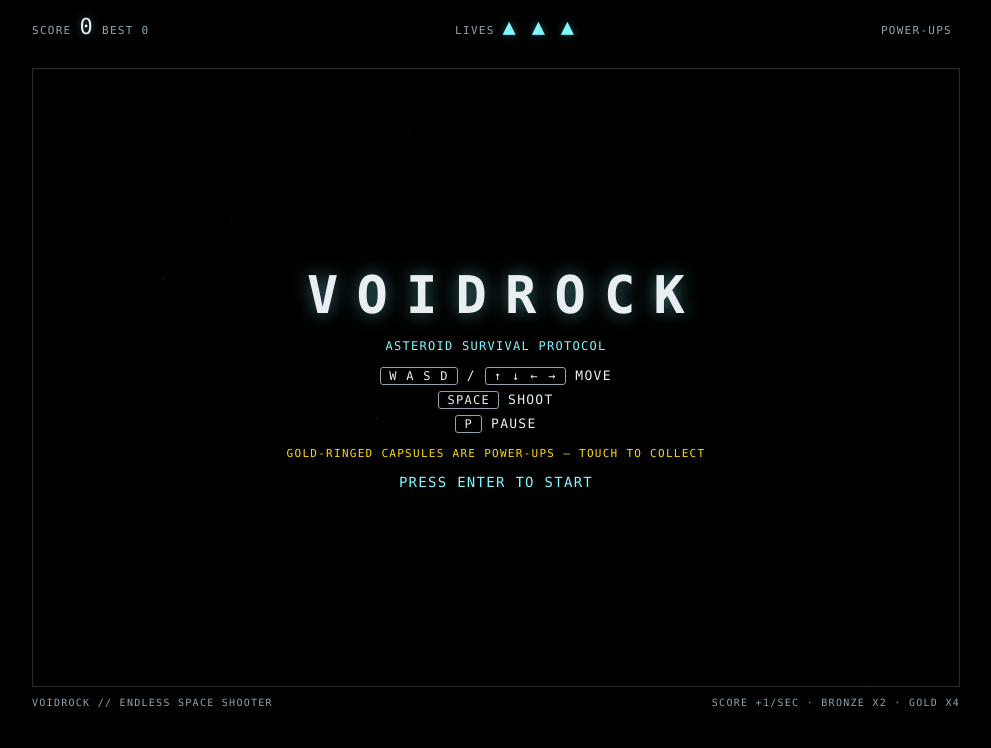
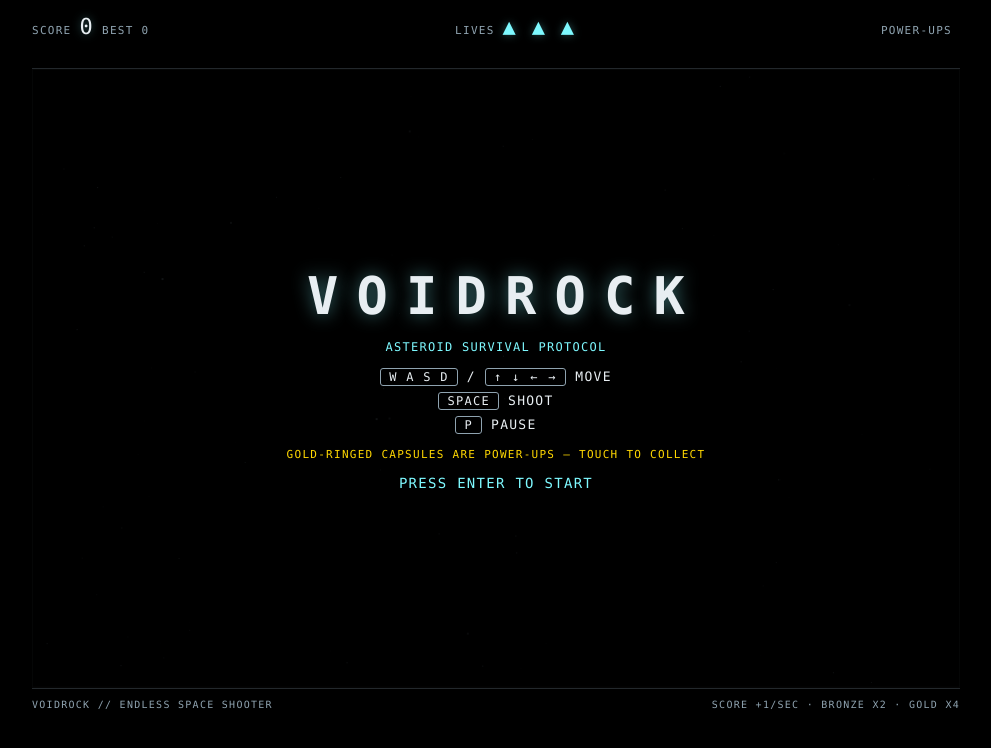
Before and after one commit to szuck12/voidrock, a website with bundled scripts: page index.html in a window 1280 px wide. Shown: the whole page, without its empty margins (144-1135 px from the left). Built offline with nearby package versions, Linux system fonts and the light colour scheme.

Commit message:
fix: remove side CSS borders flanking the gameboard
Disabled left/right borders on .stage while keeping top/bottom.
Canvas drawBorder() board edges remain untouched.

```diff
--- a/styles.css
+++ b/styles.css
@@ -97,7 +97,11 @@ body {
 
 .stage {
   position: relative;
-  border: 1px solid rgba(140, 160, 175, 0.25);
+  width: 100%;
+  border-top: 1px solid rgba(140, 160, 175, 0.25);
+  border-bottom: 1px solid rgba(140, 160, 175, 0.25);
+  border-left: none;
+  border-right: none;
   background: var(--bg);
 }
 
```
Also changed, not shown: CHANGELOG.md.
